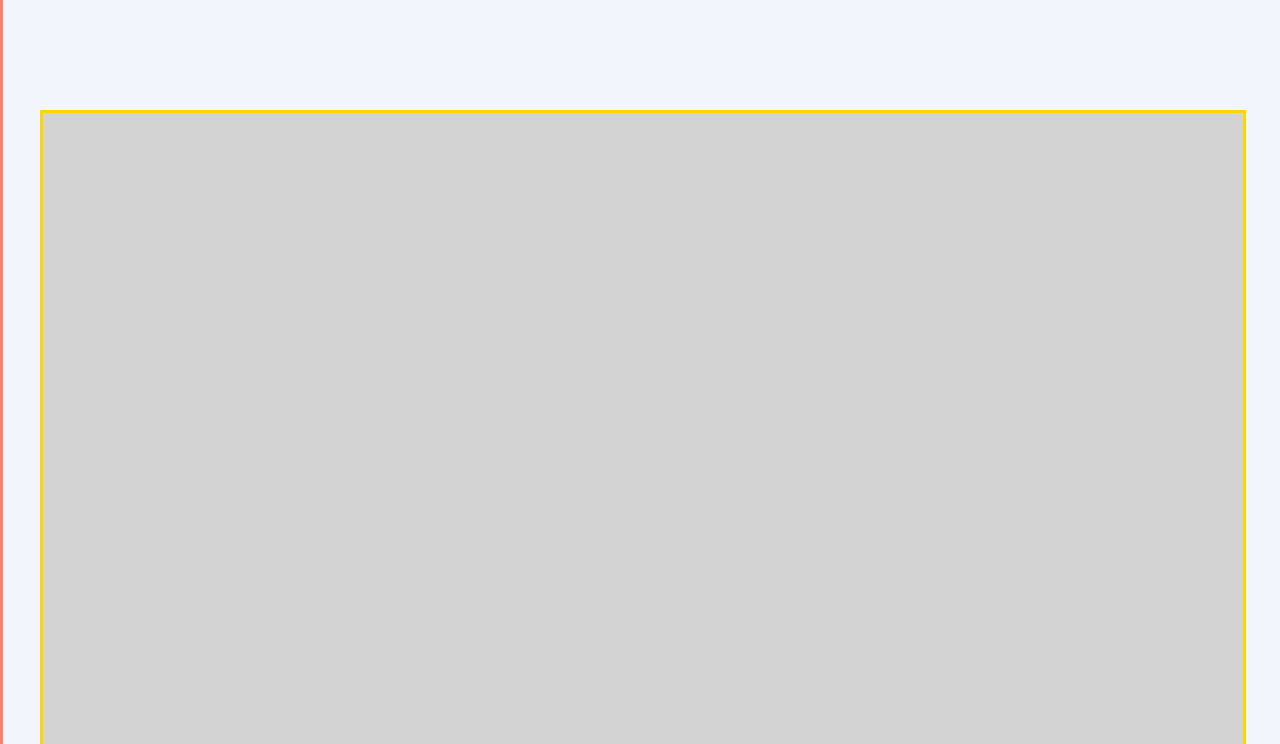
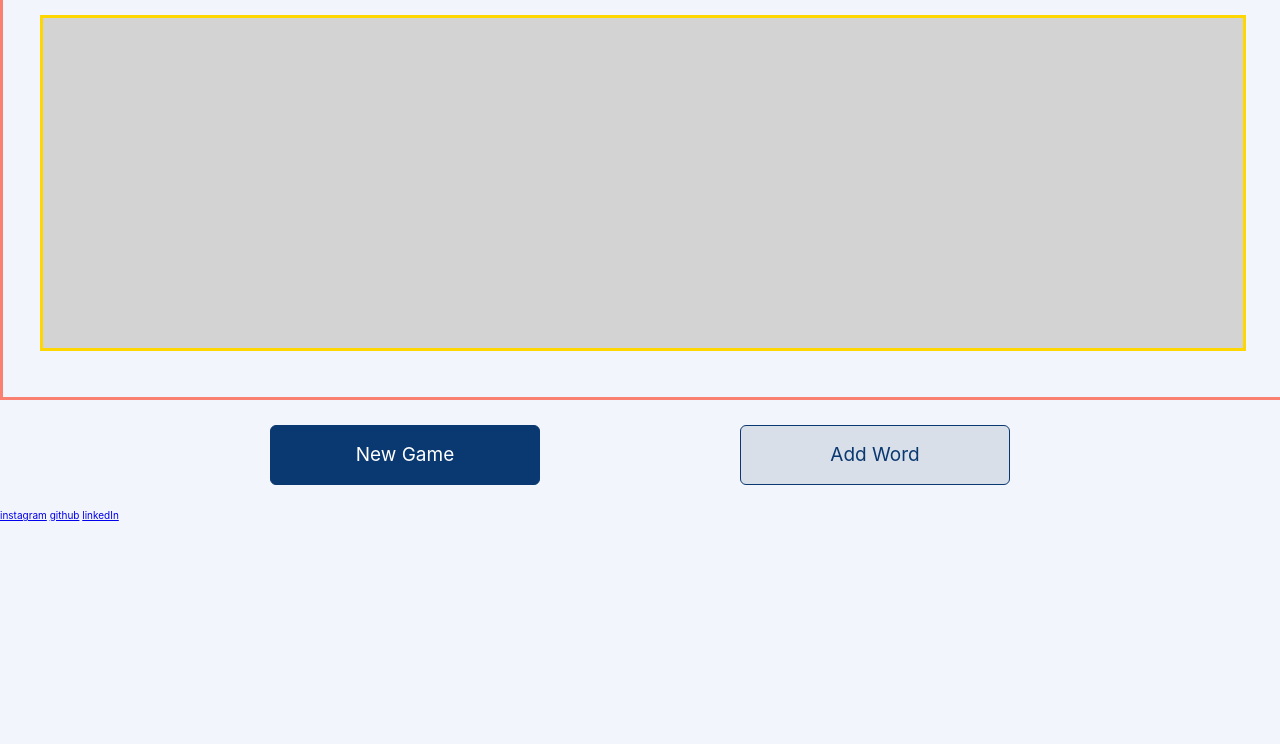
Before and after one commit to axlgoze/Juego-del-Ahorcado, a plain HTML site: page index.html in a window 1280 px wide. Shown: the part 56-800 px from the top of the page. Drawn offline with Linux system fonts and the light colour scheme.

Commit message:
Redimensionando canvas de pagina principal

```diff
--- a/css/indexStyle.css
+++ b/css/indexStyle.css
@@ -28,12 +28,12 @@ html{
 #canvasone{
     border: solid gold;
     display: flex;
-    margin: 110px auto;
+    margin: 15px auto;
 }
 .canvas1{
     border: salmon solid;
     width: 100%;
-    height: 1050px;
+    height: 450px;
 }
 
 .main-buttons--container{
--- a/index.html
+++ b/index.html
@@ -12,7 +12,7 @@
     <main>
         <section class="canvas1">
             <span class="logo"></span>
-            <canvas width="1200" height="800" id="canvasone"></canvas>
+            <canvas width="1200" height="330" id="canvasone"></canvas>
             <script src="./js/dibujaCanvas.js"></script>
         </section>
         <section class="main-buttons">
```
